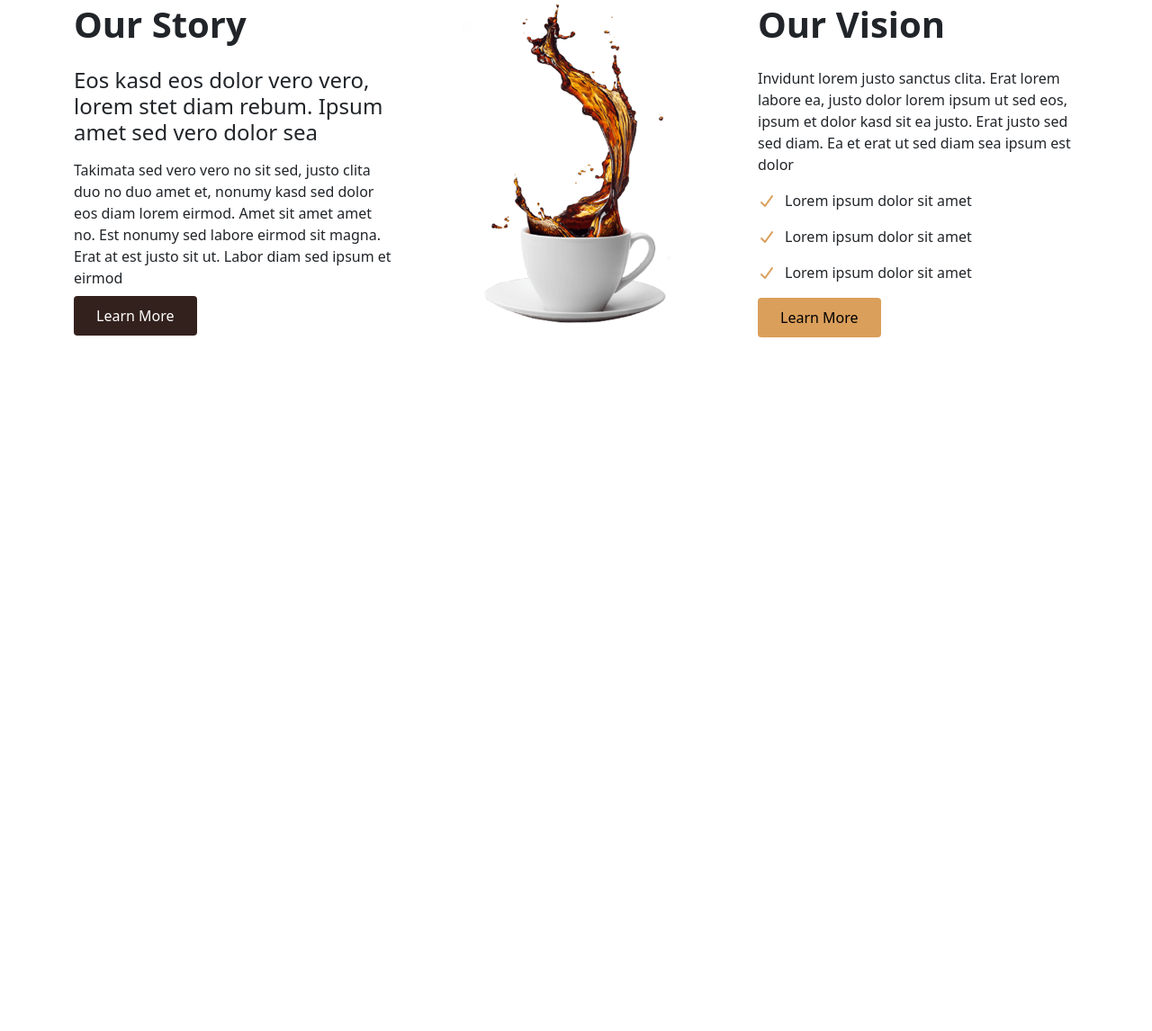
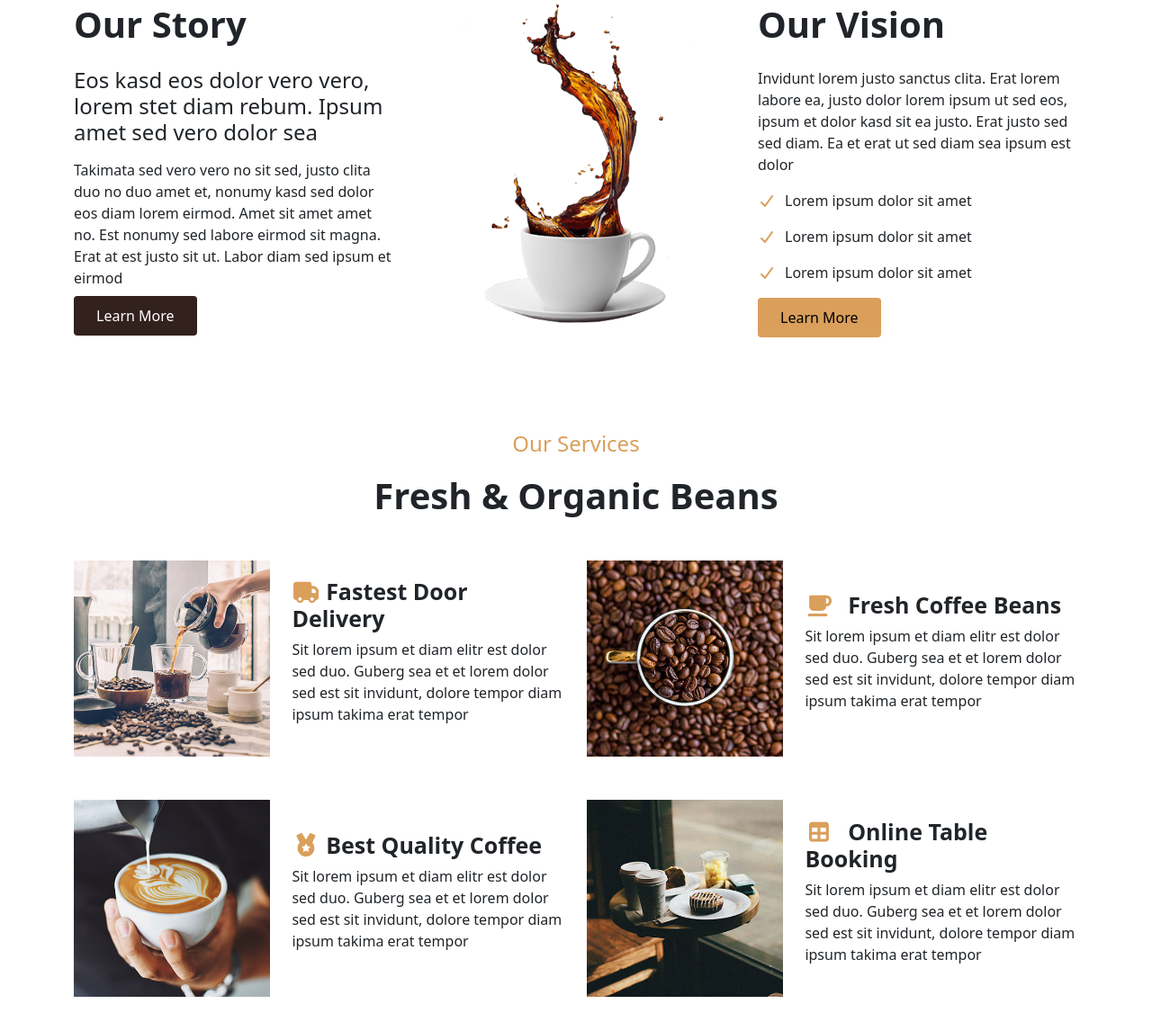
Before and after one commit to rashedahmed0/KOPPEE, a plain HTML site: page index.html in a window 1280 px wide. Shown: the part 984-2130 px from the top of the page at 90% size. Before the commit the page ends 1407 px from the top, so only its background shows below. Drawn offline with nearby package versions, Linux system fonts and the light colour scheme.

Commit message:
service section

```diff
--- a/index.html
+++ b/index.html
@@ -25,7 +25,7 @@
       class="navbar navbar-expand-lg"
       style="color: white; background: #864a05cc"
     >
-      <div class="container-fluid">
+      <div class="container">
         <div class="w-100 d-flex justify-content-between">
           <a
             class="navbar-brand"
@@ -131,11 +131,12 @@
     </div>
 
     <!-- about section -->
-    <section class="mt-5 mb-5">
+    <section style="margin-top: 100px" class="mt-5 mb-5">
       <!-- title -->
       <div class="text-center">
         <p class="fs-4 fw-medium" style="color: #da9f5b">About Us</p>
         <h1 class="fw-bolder">Serving Since 1950</h1>
+      </div>
       <div class="container mt-5 mb-5">
         <div class="row">
           <div class="col-lg-4 text-start">
@@ -145,10 +146,10 @@
               sed vero dolor sea
             </h2>
             <p class="mb-2">
-                Takimata sed vero vero no sit sed, justo clita duo no duo amet
-                et, nonumy kasd sed dolor eos diam lorem eirmod. Amet sit amet
-                amet no. Est nonumy sed labore eirmod sit magna. Erat at est
-                justo sit ut. Labor diam sed ipsum et eirmod
+              Takimata sed vero vero no sit sed, justo clita duo no duo amet et,
+              nonumy kasd sed dolor eos diam lorem eirmod. Amet sit amet amet
+              no. Est nonumy sed labore eirmod sit magna. Erat at est justo sit
+              ut. Labor diam sed ipsum et eirmod
             </p>
             <button
               class=""
@@ -210,6 +211,111 @@
           </div>
         </div>
       </div>
+    </section>
+
+    <!-- service section -->
+    <section style="margin-top: 100px">
+      <!-- title -->
+      <div class="text-center">
+        <p class="fs-4 fw-medium" style="color: #da9f5b">Our Services</p>
+        <h1 class="fw-bolder">Fresh & Organic Beans</h1>
+      </div>
+
+      <div class="container mt-5 mb-5">
+        <div class="row mt-5 mb-5">
+          <div class="col-lg-6 mt-lg-0 mt-5">
+            <div class="d-flex align-items-center gap-4">
+              <img
+                class=""
+                style="width: 40%"
+                src="./img/service-1.jpg"
+                alt=""
+              />
+              <div class="">
+                <h1 style="font-size: 25px; font-weight: 600">
+                  <i class="fa-solid fa-truck mr-2" style="color: #da9f5b"></i>
+                  Fastest Door Delivery
+                </h1>
+                <p>
+                  Sit lorem ipsum et diam elitr est dolor sed duo. Guberg sea et
+                  et lorem dolor sed est sit invidunt, dolore tempor diam ipsum
+                  takima erat tempor
+                </p>
+              </div>
+            </div>
+          </div>
+          <div class="col-lg-6 mt-lg-0 mt-5">
+            <div class="d-flex align-items-center gap-4">
+              <img
+                class=""
+                style="width: 40%"
+                src="./img/service-2.jpg"
+                alt=""
+              />
+              <div class="">
+                <h1 style="font-size: 25px; font-weight: 600">
+                  <i
+                    class="fa-solid fa-mug-saucer"
+                    style="color: #da9f5b; margin-right: 10px"
+                  ></i>
+                  Fresh Coffee Beans
+                </h1>
+                <p>
+                  Sit lorem ipsum et diam elitr est dolor sed duo. Guberg sea et
+                  et lorem dolor sed est sit invidunt, dolore tempor diam ipsum
+                  takima erat tempor
+                </p>
+              </div>
+            </div>
+          </div>
+        </div>
+        <div class="row">
+          <div class="col-lg-6 mt-lg-0 mt-1">
+            <div class="d-flex align-items-center gap-4">
+              <img
+                class=""
+                style="width: 40%"
+                src="./img/service-3.jpg"
+                alt=""
+              />
+              <div class="">
+                <h1 style="font-size: 25px; font-weight: 600">
+                  <i class="fa-solid fa-medal mr-2" style="color: #da9f5b"></i>
+                  Best Quality Coffee
+                </h1>
+                <p>
+                  Sit lorem ipsum et diam elitr est dolor sed duo. Guberg sea et
+                  et lorem dolor sed est sit invidunt, dolore tempor diam ipsum
+                  takima erat tempor
+                </p>
+              </div>
+            </div>
+          </div>
+          <div class="col-lg-6 mt-lg-0 mt-5">
+            <div class="d-flex align-items-center gap-4">
+              <img
+                class=""
+                style="width: 40%"
+                src="./img/service-4.jpg"
+                alt=""
+              />
+              <div class="">
+                <h1 style="font-size: 25px; font-weight: 600">
+                  <i
+                    class="fa-solid fa-table"
+                    style="color: #da9f5b; margin-right: 10px"
+                  ></i>
+                  Online Table Booking
+                </h1>
+                <p>
+                  Sit lorem ipsum et diam elitr est dolor sed duo. Guberg sea et
+                  et lorem dolor sed est sit invidunt, dolore tempor diam ipsum
+                  takima erat tempor
+                </p>
+              </div>
+            </div>
+          </div>
+        </div>
       </div>
     </section>
 
```
Lines whose indentation alone changed are shown as unchanged.
